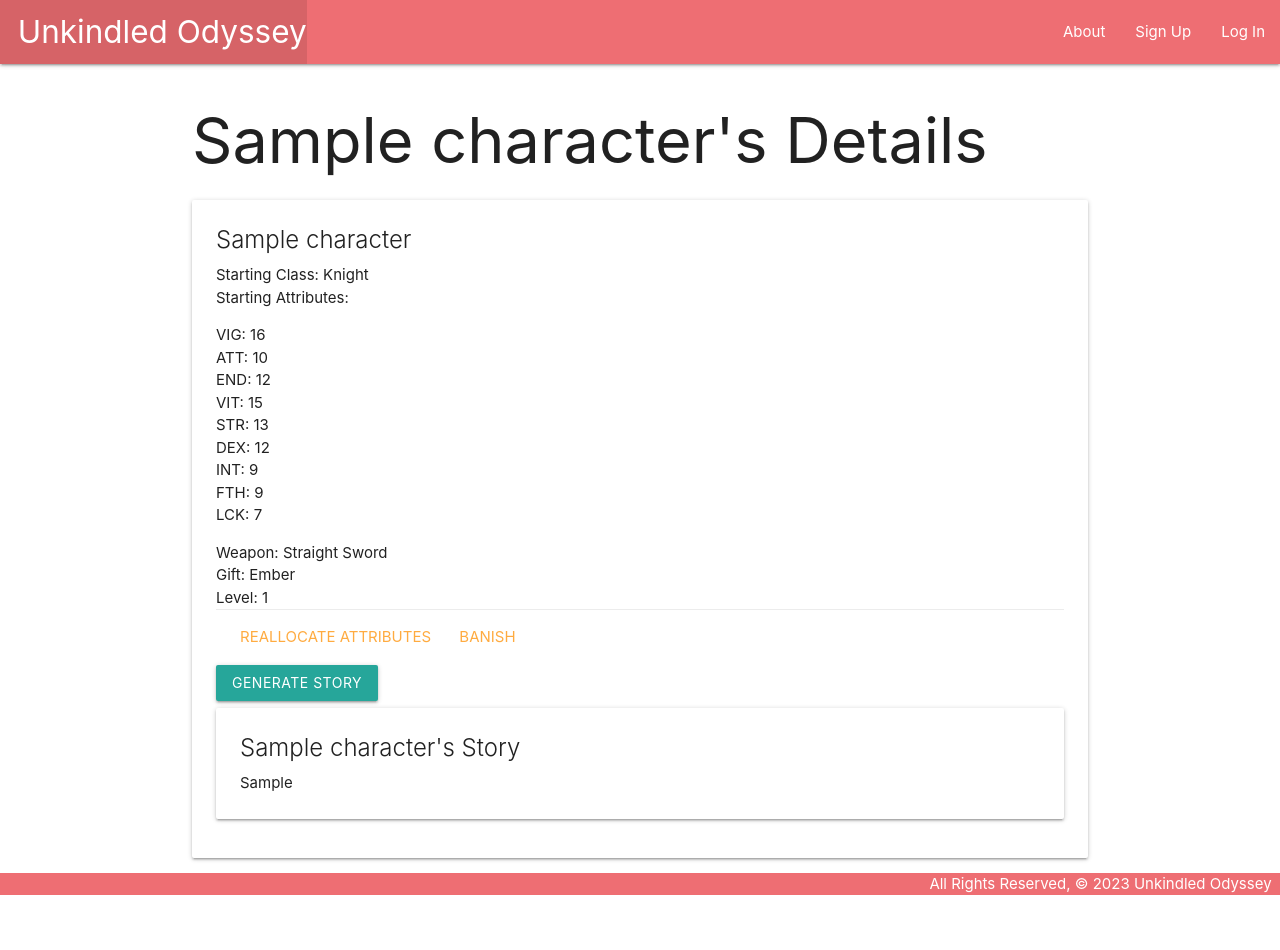
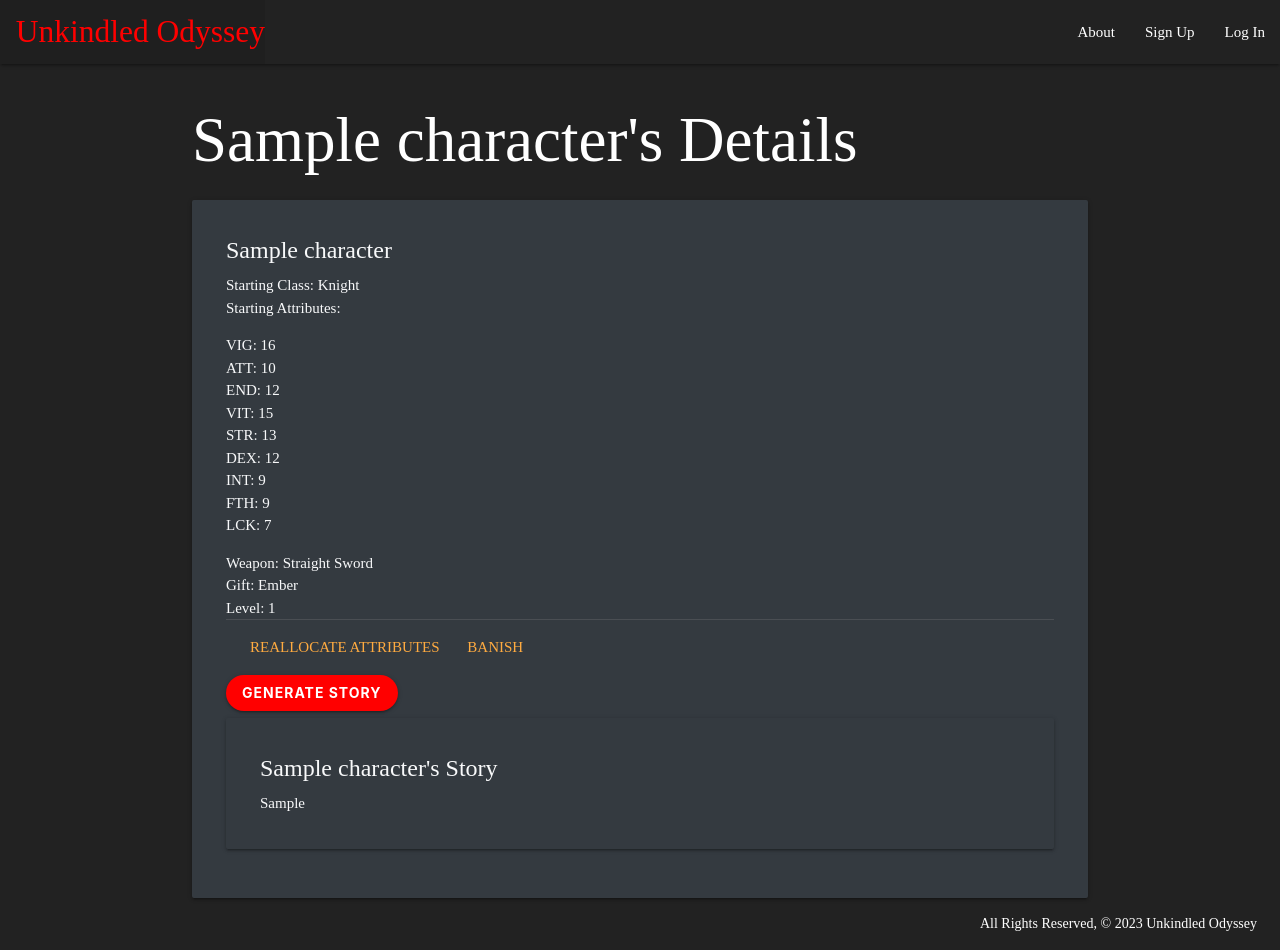
Before and after one commit to KolbiIvey/Unkindled-Odyssey, a Django app: page /characters/1/ in a window 1280 px wide. Before the commit the page ends 895 px from the top, so only its background shows below. Run offline with Django 4.2, Linux system fonts and the light colour scheme; tables that the repository leaves empty hold one stand-in row (values such as "Sample post").

Commit message:
Config Deployment

```diff
--- /dev/null
+++ b/main_app/static/css/detail.css
@@ -0,0 +1,3 @@
+.card-content {
+    color: #fff;
+}
--- a/main_app/static/css/style.css
+++ b/main_app/static/css/style.css
@@ -12,3 +12,63 @@ body {
     padding-top: 0;
     text-align: right;
   }
+
+
+  body {
+    background-color: #222;
+    color: #fff;
+    font-family: "Old English Text MT", "Blackletter", serif;
+    margin: 0;
+    padding: 0;
+  }
+
+  nav {
+    background-color: #222;
+  }
+
+  nav a {
+    color: #fff;
+  }
+
+  nav a:hover {
+    color: #f00;
+  }
+
+  .brand-logo {
+    font-size: 2rem;
+  }
+
+  .brand-logo:hover {
+    color: #f00;
+  }
+
+  .btn {
+    background-color: #f00;
+    border-radius: 25px;
+    font-weight: bold;
+    letter-spacing: 1px;
+  }
+
+  .btn:hover {
+    background-color: #b00;
+  }
+
+  .card-panel {
+    background-color: #444;
+    color: #fff;
+  }
+
+  .page-footer {
+    background-color: #222;
+    color: #fff;
+    font-size: 14px;
+    padding: 16px;
+  }
+
+  .page-footer a {
+    color: #fff;
+  }
+
+  .page-footer a:hover {
+    color: #f00;
+  }
--- a/main_app/templates/base.html
+++ b/main_app/templates/base.html
@@ -8,6 +8,8 @@
     <title>Unkindled Odyssey</title>
     <link rel="stylesheet" href="https://cdnjs.cloudflare.com/ajax/libs/materialize/1.0.0/css/materialize.min.css">
     <link rel="stylesheet" type="text/css" href="{% static 'css/style.css' %}">
+    <link rel="stylesheet" type="text/css" href="{% static 'css/dark-souls.css' %}">
+
     <script src="https://cdnjs.cloudflare.com/ajax/libs/materialize/1.0.0/js/materialize.min.js"></script>
 </head>
 <body>
--- a/main_app/templates/characters/detail.html
+++ b/main_app/templates/characters/detail.html
@@ -36,17 +36,20 @@
     </div>
 </div>
 
-<!-- <script>
-    const form = document.getElementById('story-form');
-    const button = form.querySelector('button');
-
-    if ("{{ story }}" !== "") {
-        button.textContent = "Generate New Story";
+<style>
+    .card {
+        background-color: #343a40;
+        color: #f8f9fa;
+        padding: 10px;
     }
 
-    form.addEventListener('submit', () => {
-        button.textContent = "Generate New Story";
-    });
-</script> -->
+    .card-title {
+        color: #f8f9fa;
+    }
+
+    .card-action a {
+        color: #f8f9fa;
+    }
+</style>
 
 {% endblock %}
```
Also changed, not shown: main_app/static/css/dark-souls.css (added, +28 -0 lines), requirements.txt (+20 -1 lines), unkindledodyssey/settings.py (+17 -4 lines), 1 other file.
